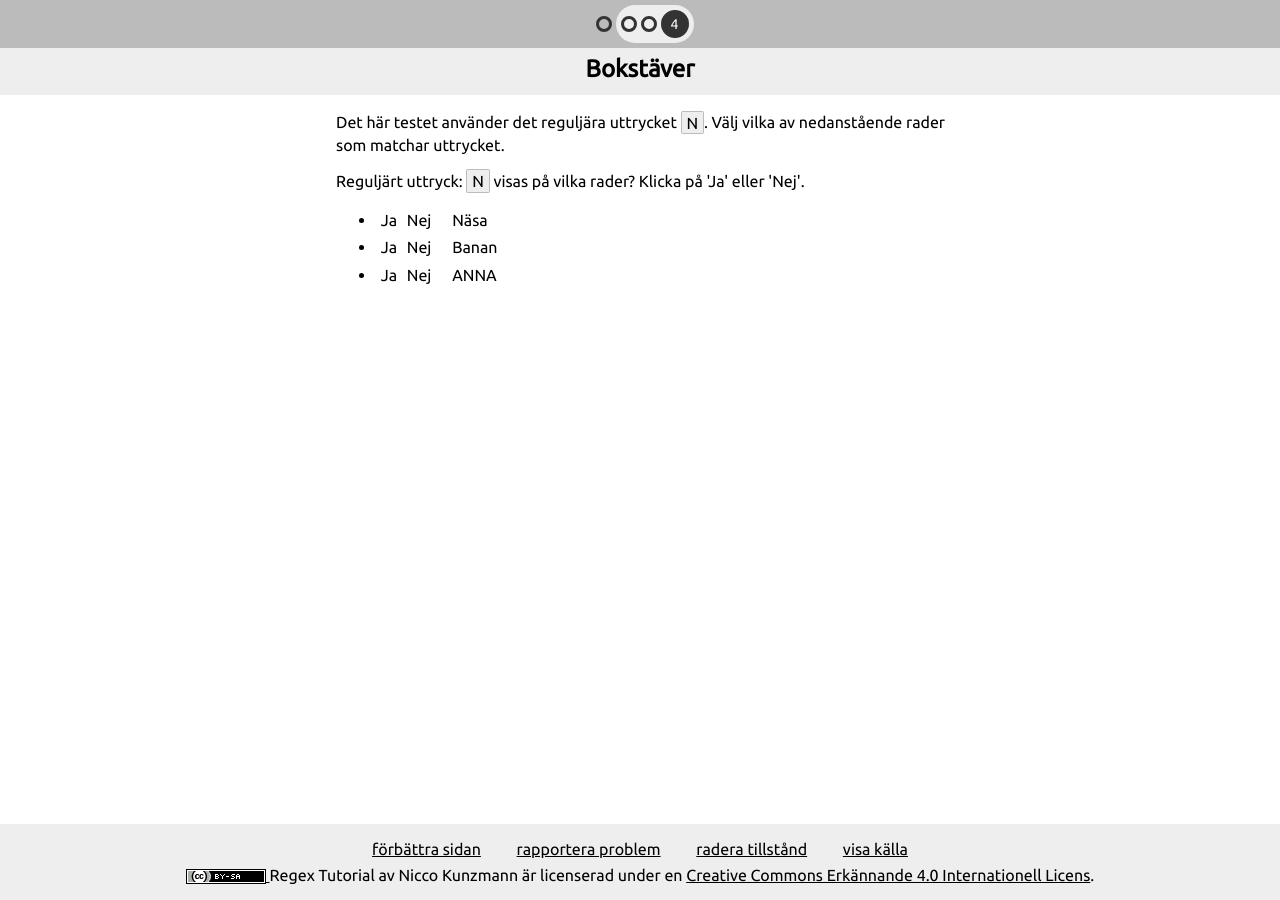
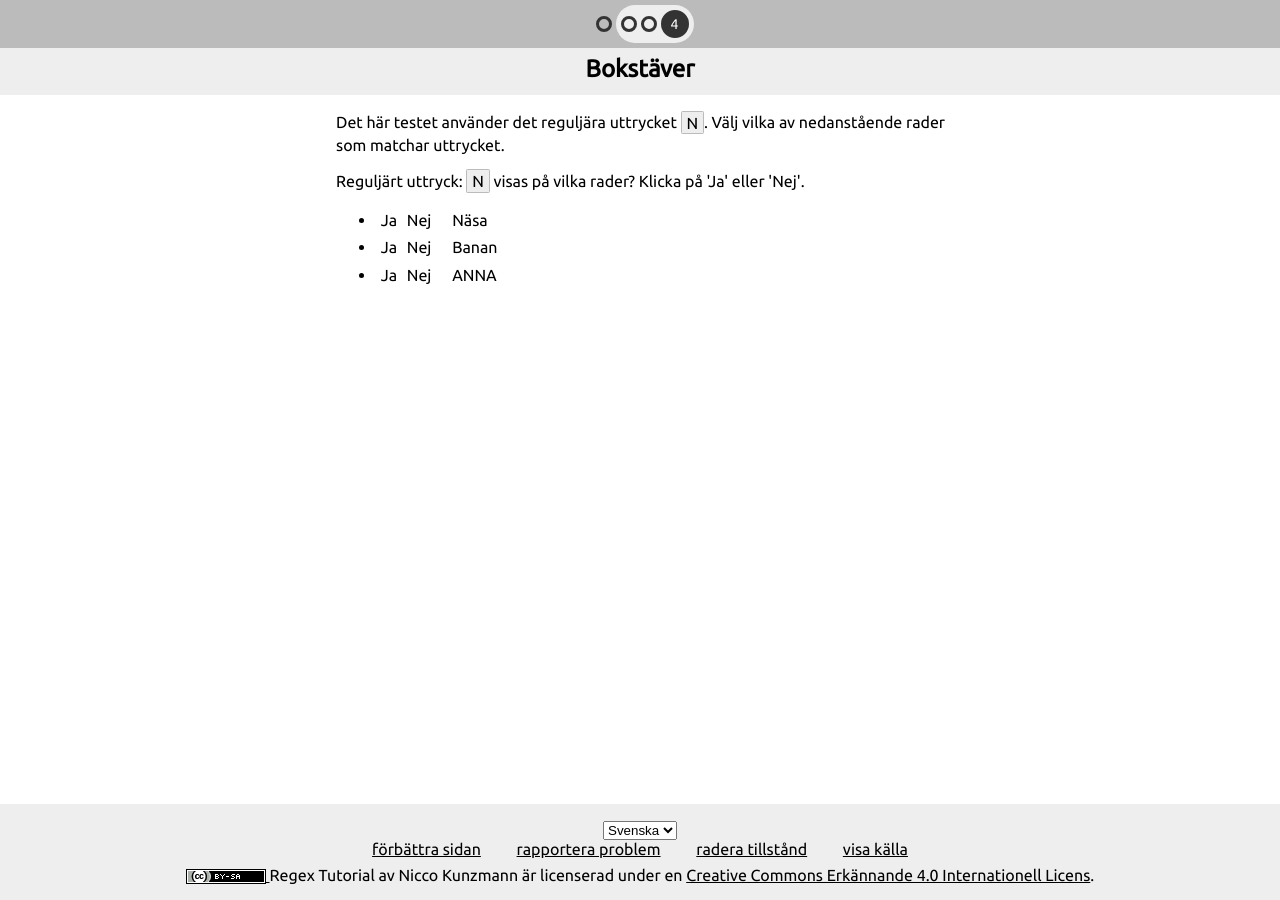
Before and after one commit to CoderDojoPotsdam/regex-tutorial, a Jekyll site: the page built from sv/01-03.html, in a window 1280 px wide. Built offline with Jekyll 4.4.1, drawn with Linux system fonts in a browser that asks for light colours; nearby versions of some CDN libraries.

Commit message:
Updated tutorial.html footer section to hold languageMenu code
Modified tutorial.html footer section to contain the languagemenu div for all pages.

```diff
--- a/_layouts/tutorial.html
+++ b/_layouts/tutorial.html
@@ -116,6 +116,41 @@
       {% endif %}
     </div>
     <footer>
+      <div class = "languageFooterMenu" >
+        <select id="languageMenu" onchange="changeLanguage()">
+
+         {% assign languagesArray = 'English,Deutsch,Svenska' | split: ',' %}
+
+         {% for language in languagesArray %}
+         {% assign lang = language | slice: 0, 2 | downcase %}
+         {{ lang }}
+         {{ page.lang }}
+         {% if lang  == page.lang %}
+         <option id = page.lang selected href="..{{page.url}}" value="{{ page.url | remove: ".html"}}">{{language}}</option>
+         {% endif %}
+         {% if lang  != page.lang %}
+         <option id = "{{lang}}" href="..{{page.url | replace: page.lang, lang}}" value="{{ page.url | remove: ".html" | replace: page.lang, lang}}" >{{language}}</option>
+         {% endif %}
+         {% endfor %}
+        </select>
+
+        <script>
+        function changeLanguage() {
+         var getLanguageMenu = document.getElementById('languageMenu');
+         var getLanguageHref = getLanguageMenu.options[getLanguageMenu.selectedIndex].getAttribute('href');
+         window.location.assign(getLanguageHref);
+
+        }
+        </script>
+        <script src="http://code.jquery.com/jquery-3.2.1.min.js"></script>
+        <script>
+        $(document).ready(function(){
+            $("select").each(function(){
+                $(this).val($(this).find('option[selected]').val());
+            });
+        });
+        </script>
+      </div>
       <div class="links">
         <a href="{{ site.data.localization.github.edit }}/{{ page.path }}">{{ site.data.localization.footer.edit[page.lang] }}</a>
         <a href="{{ site.data.localization.github.newIssue }}">{{ site.data.localization.footer.newIssue[page.lang] }}</a>
```
